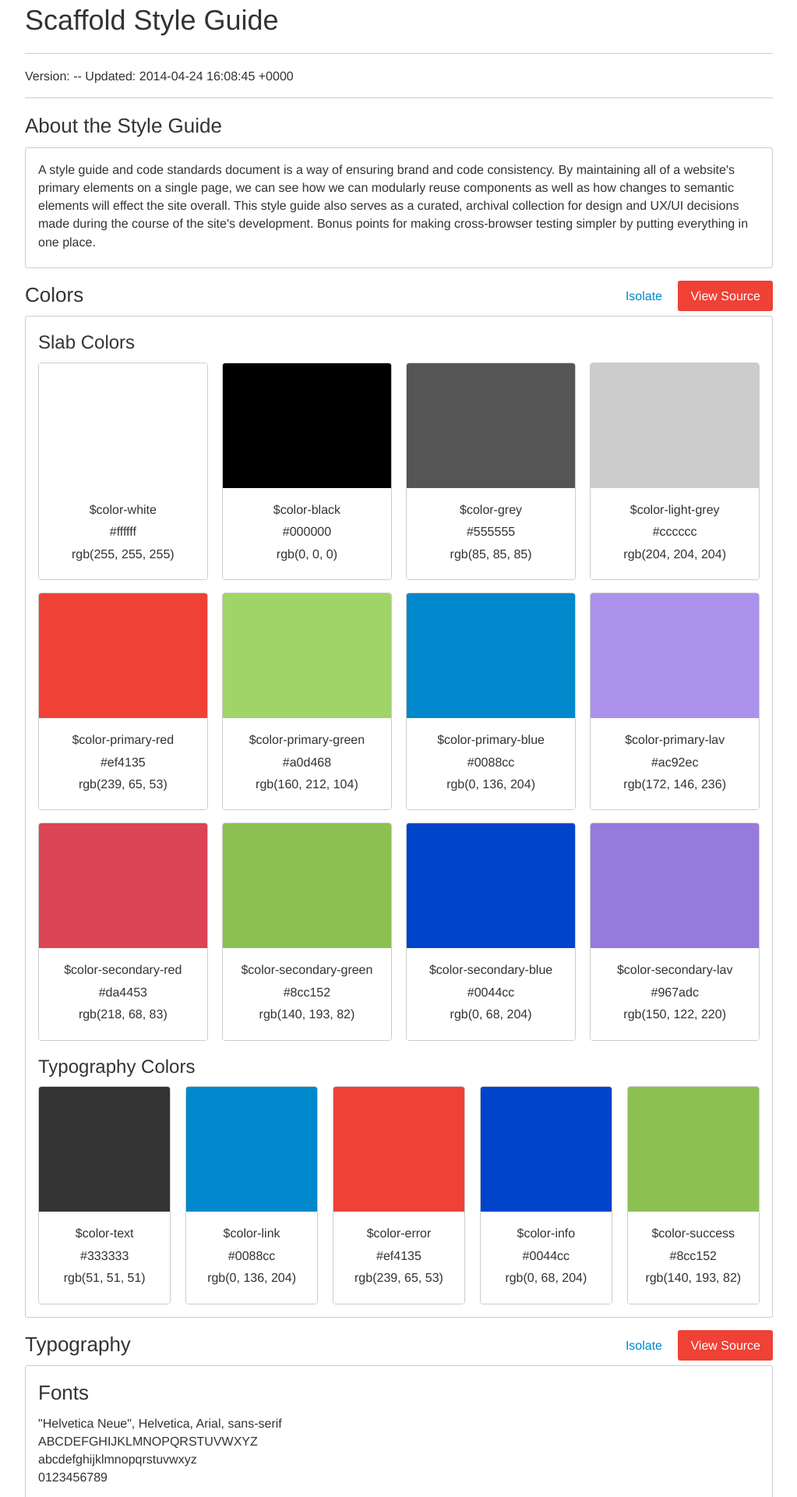
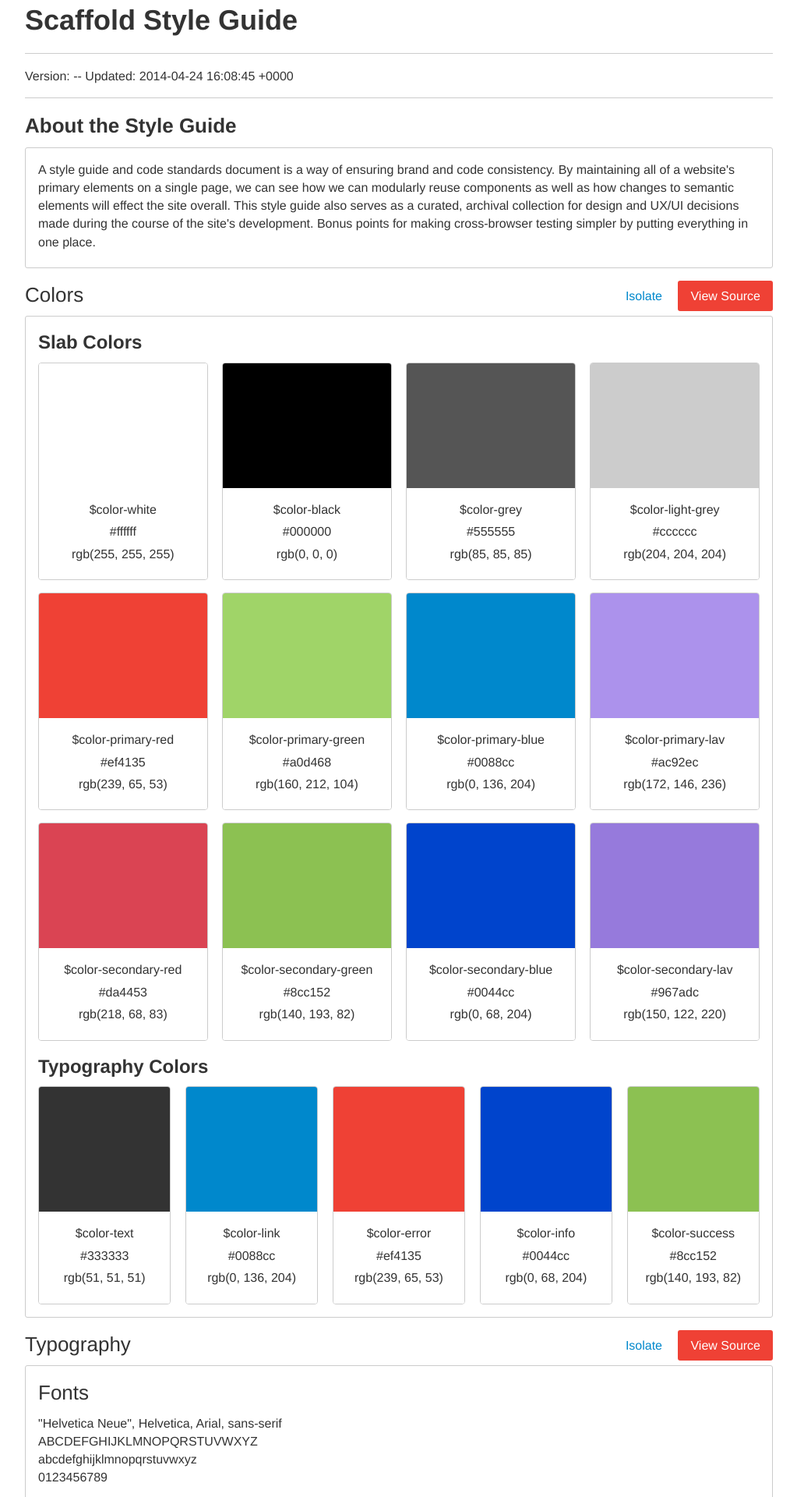
Before and after one commit to quattromani/scaffold, a Jekyll site: the page built from styleguide/index.html, in a window 1280 px wide. Shown: the top 1920 px of the page at 78% size, without its empty margins (128-1151 px from the left). Built offline with Jekyll 4.4.1, drawn with Linux system fonts in a browser that asks for light colours; nearby versions of some CDN libraries; Markdown is read by kramdown in place of the engine named in the settings.

Commit message:
remove font-weight: 100; from heading tags

```diff
--- a/css/main.css
+++ b/css/main.css
@@ -741,39 +741,33 @@ a {
 h1, .h1 {
   font-size: 36px;
   font-size: 3.6rem;
-  font-family: "Helvetica Neue", Helvetica, Arial, sans-serif;
-  font-weight: 100; }
+  font-family: "Helvetica Neue", Helvetica, Arial, sans-serif; }
 
 h2, .h2 {
   font-size: 26px;
   font-size: 2.6rem;
-  font-family: "Helvetica Neue", Helvetica, Arial, sans-serif;
-  font-weight: 100; }
+  font-family: "Helvetica Neue", Helvetica, Arial, sans-serif; }
 
 h3, .h3 {
   font-size: 24px;
   font-size: 2.4rem;
-  font-family: "Helvetica Neue", Helvetica, Arial, sans-serif;
-  font-weight: 100; }
+  font-family: "Helvetica Neue", Helvetica, Arial, sans-serif; }
 
 h4, .h4 {
   font-size: 20px;
   font-size: 2rem;
-  font-family: "Helvetica Neue", Helvetica, Arial, sans-serif;
-  font-weight: 100; }
+  font-family: "Helvetica Neue", Helvetica, Arial, sans-serif; }
 
 h5, .h5 {
   font-size: 18px;
   font-size: 1.8rem;
   font-family: "Helvetica Neue", Helvetica, Arial, sans-serif;
-  font-weight: 100;
   color: inherit; }
 
 h6, .h6 {
   font-size: 18px;
   font-size: 1.8rem;
-  font-family: "Helvetica Neue", Helvetica, Arial, sans-serif;
-  font-weight: 100; }
+  font-family: "Helvetica Neue", Helvetica, Arial, sans-serif; }
 
 .h1, .h2, .h3, .h4, .h5, .h6 {
   display: inline-block;
--- a/css/partials/typography.css
+++ b/css/partials/typography.css
@@ -104,35 +104,30 @@ h1, .h1 {
   font-size: 36px;
   font-size: 3.6rem;
   font-family: "Helvetica Neue", Helvetica, Arial, sans-serif;
-  font-weight: 100;
 }
 
 h2, .h2 {
   font-size: 26px;
   font-size: 2.6rem;
   font-family: "Helvetica Neue", Helvetica, Arial, sans-serif;
-  font-weight: 100;
 }
 
 h3, .h3 {
   font-size: 24px;
   font-size: 2.4rem;
   font-family: "Helvetica Neue", Helvetica, Arial, sans-serif;
-  font-weight: 100;
 }
 
 h4, .h4 {
   font-size: 20px;
   font-size: 2rem;
   font-family: "Helvetica Neue", Helvetica, Arial, sans-serif;
-  font-weight: 100;
 }
 
 h5, .h5 {
   font-size: 18px;
   font-size: 1.8rem;
   font-family: "Helvetica Neue", Helvetica, Arial, sans-serif;
-  font-weight: 100;
   color: inherit;
 }
 
@@ -140,7 +135,6 @@ h6, .h6 {
   font-size: 18px;
   font-size: 1.8rem;
   font-family: "Helvetica Neue", Helvetica, Arial, sans-serif;
-  font-weight: 100;
 }
 
 .h1, .h2, .h3, .h4, .h5, .h6 {
--- a/css/scss/partials/typography.scss
+++ b/css/scss/partials/typography.scss
@@ -96,38 +96,32 @@ a {
 h1, .h1 {
   @include font-size($h1);
   font-family: $heading-font;
-  font-weight: 100;
 }
 
 h2, .h2 {
   @include font-size($h2);
   font-family: $heading-font-alt;
-  font-weight: 100;
 }
 
 h3, .h3 {
   @include font-size($h3);
   font-family: $heading-font;
-  font-weight: 100;
 }
 
 h4, .h4 {
   @include font-size($h4);
   font-family: $heading-font-alt;
-  font-weight: 100;
 }
 
 h5, .h5 {
   @include font-size($h5);
   font-family: $heading-font;
-  font-weight: 100;
   color: inherit;
 }
 
 h6, .h6 {
   @include font-size($h6);
   font-family: $heading-font;
-  font-weight: 100;
 }
 
 .h1, .h2, .h3, .h4, .h5, .h6 {
```
Also changed, not shown: css/main.min.css.
